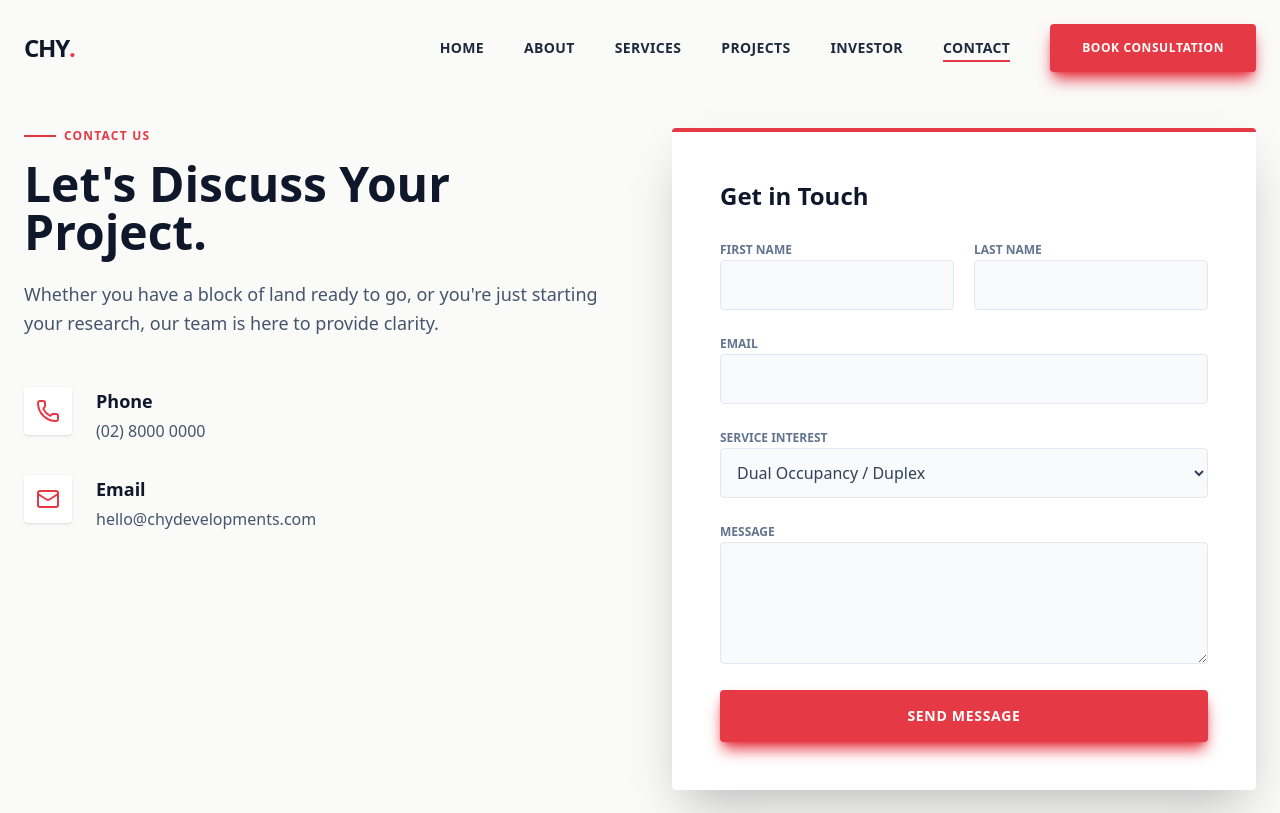
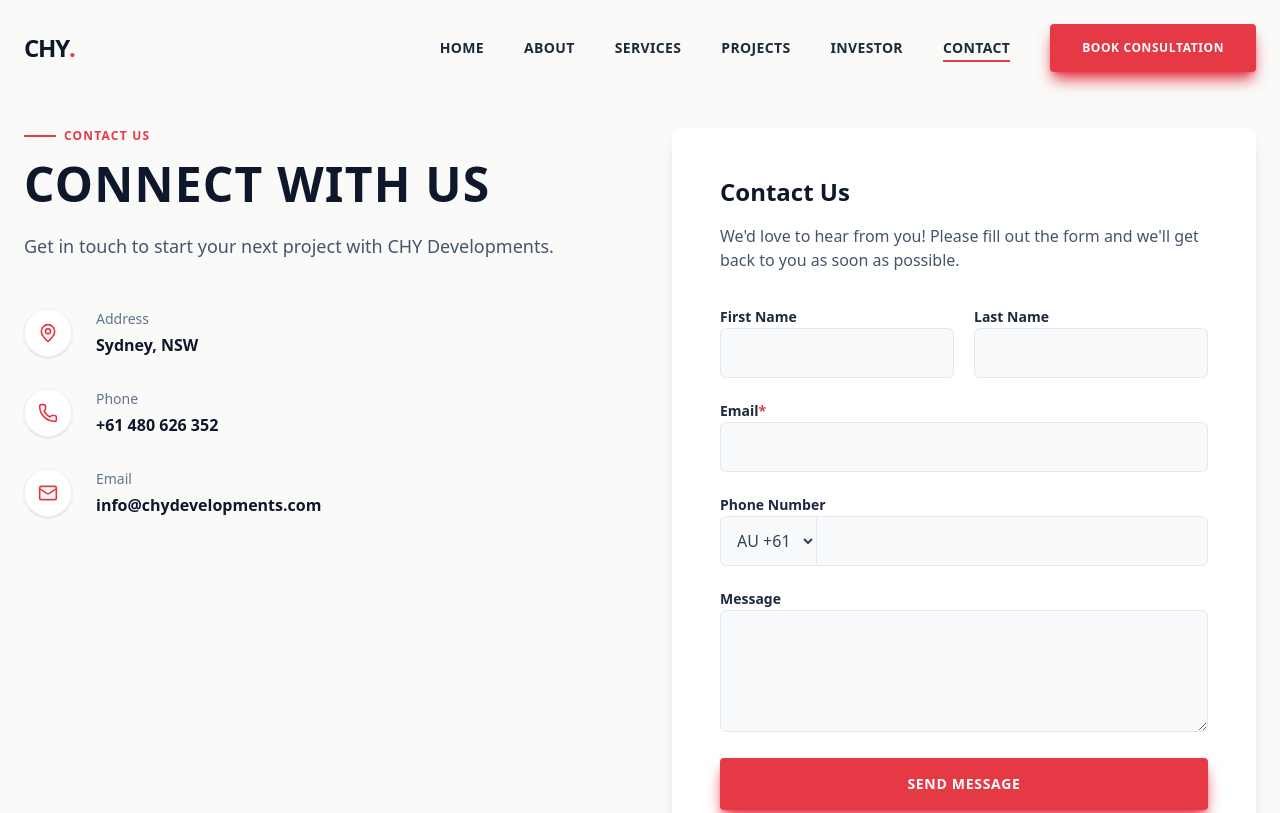
Before and after one commit to soham1209/chy, a Next.js app: page /contact in a window 1280 px wide. Shown: the top 813 px of the page. Built offline with nearby package versions, Linux system fonts and the light colour scheme.

Commit message:
feat: Enhance ContactPage with new layout, icons, and improved form fields

```diff
--- a/app/contact/page.tsx
+++ b/app/contact/page.tsx
@@ -1,6 +1,6 @@
 "use client";
 import React from 'react';
-import { Phone, Mail } from 'lucide-react';
+import { Phone, Mail, MapPin } from 'lucide-react';
 import { SectionLabel } from '@/components/ui/SectionLabel';
 import { Button } from '@/components/ui/Button';
 
@@ -9,63 +9,81 @@ export default function ContactPage() {
     <div className="pt-32 pb-24 bg-stone-50 min-h-screen">
       <div className="container mx-auto px-6">
         <div className="grid grid-cols-1 lg:grid-cols-2 gap-16 items-start">
+
+          {/* Left Side - Contact Info */}
           <div>
             <SectionLabel text="Contact Us" />
-            <h1 className="text-5xl font-bold text-slate-900 mb-6">Let's Discuss Your Project.</h1>
+            <h1 className="text-4xl md:text-5xl font-bold text-slate-900 mb-6 uppercase tracking-wide">Connect With Us</h1>
             <p className="text-slate-600 text-lg mb-12 leading-relaxed">
-              Whether you have a block of land ready to go, or you're just starting your research, our team is here to provide clarity.
+              Get in touch to start your next project with CHY Developments.
             </p>
             <div className="space-y-8">
               <div className="flex items-start group">
-                <div className="w-12 h-12 bg-white shadow-sm flex items-center justify-center mr-6 rounded-sm text-[#E63946] shrink-0 group-hover:scale-110 transition-transform">
-                  <Phone className="icon-draw" />
+                <div className="w-12 h-12 bg-white shadow-sm flex items-center justify-center mr-6 rounded-full border border-slate-100 text-[#E63946] shrink-0 group-hover:scale-110 transition-transform">
+                  <MapPin className="w-5 h-5" />
                 </div>
                 <div>
-                  <h4 className="font-bold text-lg mb-1">Phone</h4>
-                  <p className="text-slate-600">(02) 8000 0000</p>
+                  <h4 className="text-slate-500 text-sm mb-1">Address</h4>
+                  <p className="text-slate-900 font-semibold">Sydney, NSW</p>
                 </div>
               </div>
               <div className="flex items-start group">
-                <div className="w-12 h-12 bg-white shadow-sm flex items-center justify-center mr-6 rounded-sm text-[#E63946] shrink-0 group-hover:scale-110 transition-transform">
-                  <Mail className="icon-draw" />
+                <div className="w-12 h-12 bg-white shadow-sm flex items-center justify-center mr-6 rounded-full border border-slate-100 text-[#E63946] shrink-0 group-hover:scale-110 transition-transform">
+                  <Phone className="w-5 h-5" />
                 </div>
                 <div>
-                  <h4 className="font-bold text-lg mb-1">Email</h4>
-                  <p className="text-slate-600">hello@chydevelopments.com</p>
+                  <h4 className="text-slate-500 text-sm mb-1">Phone</h4>
+                  <p className="text-slate-900 font-semibold">+61 480 626 352</p>
+                </div>
+              </div>
+              <div className="flex items-start group">
+                <div className="w-12 h-12 bg-white shadow-sm flex items-center justify-center mr-6 rounded-full border border-slate-100 text-[#E63946] shrink-0 group-hover:scale-110 transition-transform">
+                  <Mail className="w-5 h-5" />
+                </div>
+                <div>
+                  <h4 className="text-slate-500 text-sm mb-1">Email</h4>
+                  <p className="text-slate-900 font-semibold">info@chydevelopments.com</p>
                 </div>
               </div>
             </div>
           </div>
 
-          <div className="bg-white p-8 md:p-12 shadow-2xl rounded-sm border-t-4 border-[#E63946] relative overflow-hidden">
-            <h3 className="text-2xl font-bold text-slate-900 mb-6">Get in Touch</h3>
+          {/* Right Side - Contact Form */}
+          <div className="bg-white p-8 md:p-12 shadow-lg rounded-lg relative overflow-hidden">
+            <h3 className="text-2xl font-bold text-slate-900 mb-4">Contact Us</h3>
+            <p className="text-slate-600 mb-8">
+              We'd love to hear from you! Please fill out the form and we'll get back to you as soon as possible.
+            </p>
             <form className="space-y-5 relative z-10">
               <div className="grid grid-cols-2 gap-5">
-                <div className="space-y-1">
-                  <label className="text-xs font-bold uppercase text-slate-500">First Name</label>
-                  <input className="w-full bg-slate-50 border border-slate-200 p-3 rounded-sm focus:border-[#E63946] outline-none transition-colors" />
+                <div className="space-y-2">
+                  <label className="text-sm font-semibold text-slate-800">First Name</label>
+                  <input className="w-full bg-slate-50 border border-slate-200 p-3 rounded-md focus:border-[#E63946] outline-none transition-colors" />
                 </div>
-                <div className="space-y-1">
-                  <label className="text-xs font-bold uppercase text-slate-500">Last Name</label>
-                  <input className="w-full bg-slate-50 border border-slate-200 p-3 rounded-sm focus:border-[#E63946] outline-none transition-colors" />
+                <div className="space-y-2">
+                  <label className="text-sm font-semibold text-slate-800">Last Name</label>
+                  <input className="w-full bg-slate-50 border border-slate-200 p-3 rounded-md focus:border-[#E63946] outline-none transition-colors" />
                 </div>
               </div>
-              <div className="space-y-1">
-                <label className="text-xs font-bold uppercase text-slate-500">Email</label>
-                <input type="email" className="w-full bg-slate-50 border border-slate-200 p-3 rounded-sm focus:border-[#E63946] outline-none transition-colors" />
+              <div className="space-y-2">
+                <label className="text-sm font-semibold text-slate-800">Email<span className="text-[#E63946]">*</span></label>
+                <input type="email" required className="w-full bg-slate-50 border border-slate-200 p-3 rounded-md focus:border-[#E63946] outline-none transition-colors" />
               </div>
-              <div className="space-y-1">
-                <label className="text-xs font-bold uppercase text-slate-500">Service Interest</label>
-                <select className="w-full bg-slate-50 border border-slate-200 p-3 rounded-sm focus:border-[#E63946] outline-none transition-colors text-slate-700">
-                  <option>Dual Occupancy / Duplex</option>
-                  <option>New Build</option>
-                  <option>Granny Flat</option>
-                  <option>Other</option>
-                </select>
+              <div className="space-y-2">
+                <label className="text-sm font-semibold text-slate-800">Phone Number</label>
+                <div className="flex">
+                  <select className="bg-slate-50 border border-slate-200 border-r-0 p-3 rounded-l-md focus:border-[#E63946] outline-none transition-colors text-slate-700 w-24">
+                    <option>AU +61</option>
+                    <option>IN +91</option>
+                    <option>US +1</option>
+                    <option>UK +44</option>
+                  </select>
+                  <input type="tel" className="w-full bg-slate-50 border border-slate-200 p-3 rounded-r-md focus:border-[#E63946] outline-none transition-colors" />
+                </div>
               </div>
-              <div className="space-y-1">
-                <label className="text-xs font-bold uppercase text-slate-500">Message</label>
-                <textarea rows={4} className="w-full bg-slate-50 border border-slate-200 p-3 rounded-sm focus:border-[#E63946] outline-none transition-colors"></textarea>
+              <div className="space-y-2">
+                <label className="text-sm font-semibold text-slate-800">Message</label>
+                <textarea rows={4} className="w-full bg-slate-50 border border-slate-200 p-3 rounded-md focus:border-[#E63946] outline-none transition-colors resize-y"></textarea>
               </div>
               <Button className="w-full">Send Message</Button>
             </form>
```
